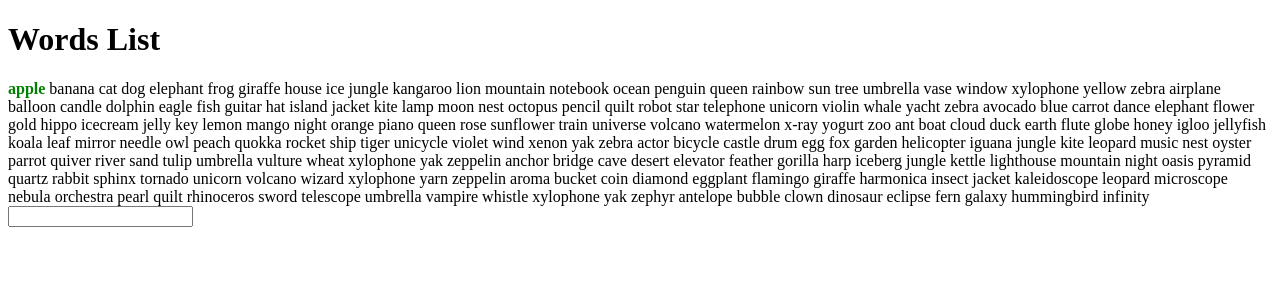
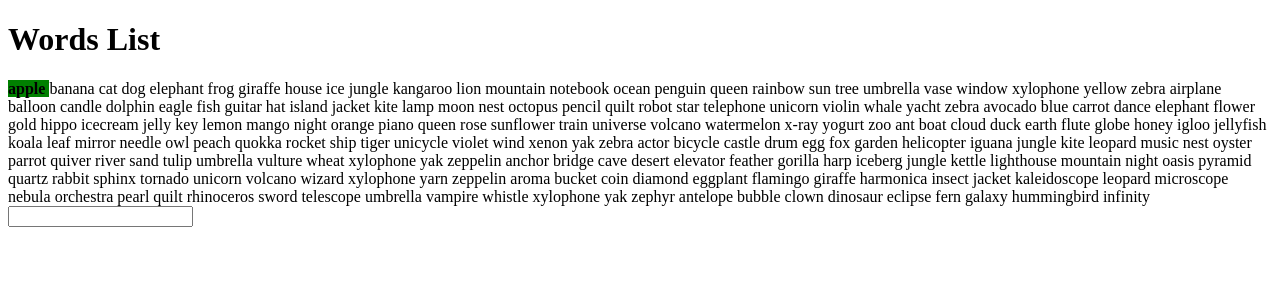
Before and after one commit to alikpashaevi/ai-assisted-speed-type, a React (Vite) app: page / in a window 1280 px wide. Shown: the top 300 px of the page. Built offline with nearby package versions, Linux system fonts and the light colour scheme.

Commit message:
second commit

```diff
--- a/package.json
+++ b/package.json
@@ -11,7 +11,8 @@
   },
   "dependencies": {
     "react": "^18.3.1",
-    "react-dom": "^18.3.1"
+    "react-dom": "^18.3.1",
+    "react-router-dom": "^6.26.0"
   },
   "devDependencies": {
     "@types/react": "^18.3.3",
--- a/src/App.jsx
+++ b/src/App.jsx
@@ -1,30 +1,17 @@
-import React, { useEffect, useState } from 'react';
-import Words from './components/Words';
-import InputArea from './components/InputField';
+import React from 'react';
+import { createBrowserRouter, Route, createRoutesFromElements, RouterProvider } from 'react-router-dom'
+import MainPage from './pages/MainPage';
+
+const router = createBrowserRouter(
+  createRoutesFromElements(
+    <Route path='/' element={<MainPage />} />
+  )
+)
 
 const App = () => {
-  const [words, setWords] = useState([]);
-  const [currentIndex, setCurrentIndex] = useState(0);
-
-  useEffect(() => {
-    fetch('data/words.json')
-      .then((response) => response.json())
-      .then((data) => setWords(data.lowercase))
-      .catch((error) => console.error('Error fetching data:', error));
-  }, []);
-
-  const checkWord = (inputWord) => {
-    if (words[currentIndex] === inputWord.trim()) {
-      setCurrentIndex((prevIndex) => prevIndex + 1);
-    }
+    return (
+      <RouterProvider router={router} />
+    );
   };
 
-  return (
-    <div>
-      <Words words={words} currentIndex={currentIndex} />
-      <InputArea checkWord={checkWord} />
-    </div>
-  );
-};
-
 export default App;
--- a/src/components/InputField.jsx
+++ b/src/components/InputField.jsx
@@ -1,14 +1,18 @@
 import React, { useState } from 'react';
 
-function InputArea({ checkWord }) {
+function InputArea({ checkWord, checkLetter }) {
   const [inputText, setInputText] = useState('');
 
   function handleChange(event) {
     const newValue = event.target.value;
     setInputText(newValue);
 
+    if (newValue.length > 0) {
+      checkLetter(newValue[newValue.length - 1]);
+    }
+
     if (newValue.slice(-1) === ' ') {
-      checkWord(newValue);
+      checkWord(newValue.trim());
       setInputText('');
     }
   }
--- a/src/components/Words.jsx
+++ b/src/components/Words.jsx
@@ -1,6 +1,6 @@
 import React from 'react';
 
-const Words = ({ words, currentIndex }) => {
+const Words = ({ words, currentIndex, letterIndex, inputError }) => {
   return (
     <div>
       <h1>Words List</h1>
@@ -9,11 +9,18 @@ const Words = ({ words, currentIndex }) => {
           <span
             key={index}
             style={{
-              color: index === currentIndex ? 'green' : 'black',
+              backgroundColor: index === currentIndex ? (inputError ? 'red' : 'green') : 'white',
               fontWeight: index === currentIndex ? 'bold' : 'normal',
             }}
           >
-            {word}{' '}
+            {word.split('').map((letter, i) => (
+              <span
+                key={i}
+              >
+                {letter}
+              </span>
+            ))}
+            {' '}
           </span>
         ))}
       </div>
--- a/src/pages/MainPage.jsx
+++ b/src/pages/MainPage.jsx
@@ -0,0 +1,50 @@
+import React, {useEffect, useState} from 'react'
+import Words from '../components/Words';
+import InputArea from '../components/InputField';
+
+const MainPage = () => {
+  const [words, setWords] = useState([]);
+  const [currentIndex, setCurrentIndex] = useState(0);
+  const [letterIndex, setLetterIndex] = useState(0);
+  const [inputError, setInputError] = useState(false);
+
+  useEffect(() => {
+    fetch('data/words.json')
+      .then((response) => response.json())
+      .then((data) => setWords(data.lowercase))
+      .catch((error) => console.error('Error fetching data:', error));
+  }, []);
+
+  const checkWord = (inputWord) => {
+    if (words[currentIndex] === inputWord.trim()) {
+      setCurrentIndex((prevIndex) => prevIndex + 1);
+      setLetterIndex(0); // Reset letter index for next word
+      setInputError(false);
+    }
+  };
+
+
+  const checkLetter = (inputLetter) => {
+    if (inputLetter === words[currentIndex][letterIndex]) {
+      setLetterIndex((prevIndex) => prevIndex + 1);
+      setInputError(false); // Correct letter, no error
+    } else {
+      setInputError(true); // Incorrect letter, set error state
+    }
+  };
+
+  return (
+    <div>
+      <Words
+        words={words}
+        currentIndex={currentIndex}
+        letterIndex={letterIndex}
+        inputError={inputError}
+      />
+      <InputArea checkWord={checkWord} checkLetter={checkLetter} />
+    </div>
+  );
+
+}
+
+export default MainPage
```
Also changed, not shown: 1 other file (tests, documents, lock files or other folders).
